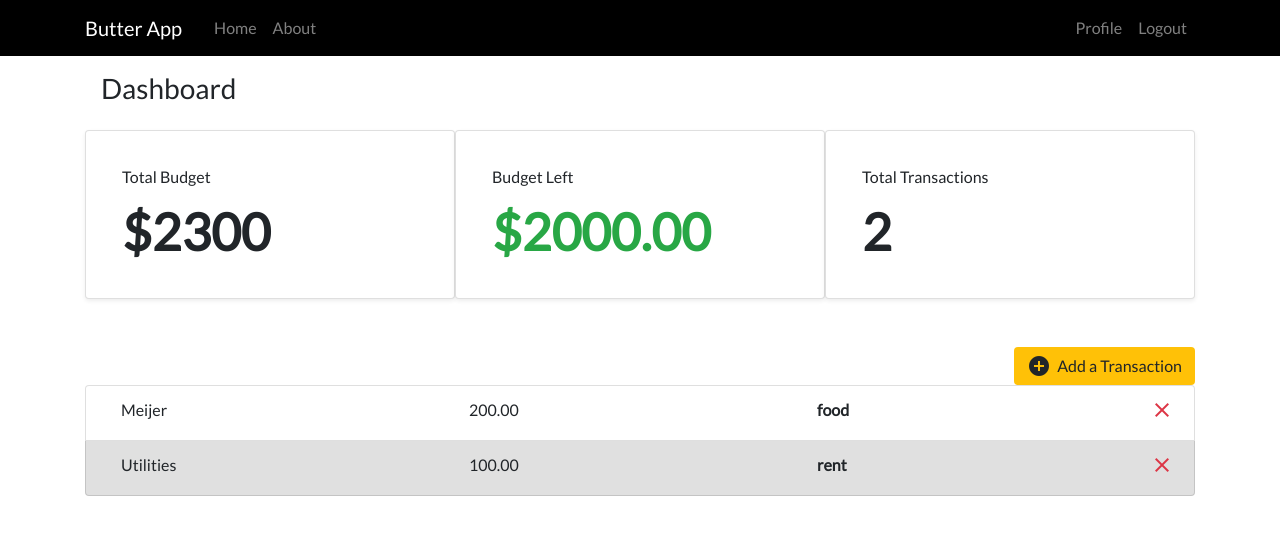
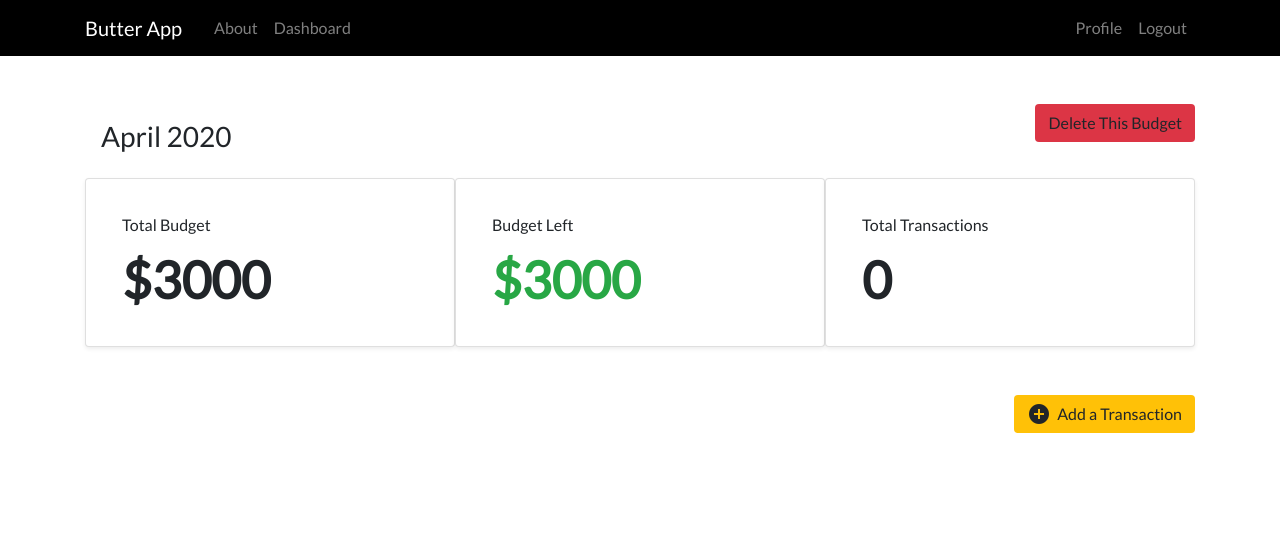
Before and after one commit to zainabsiddiqui/butter, a Django app: a page that uses butter/templates/butter/base.html in a window 1280 px wide. Shown: the top 535 px of the page. Run offline with Django 3.2, Linux system fonts and the light colour scheme; a user stored in the database is signed in; data comes from the database, SQL or seed files in the repository; some libraries are stand-ins or nearby versions; some web fonts are replaced.

Commit message:
changed dashboard to reflect months, added ability to delete monthly budgets, added dashboard navbar link

```diff
--- a/butter/models.py
+++ b/butter/models.py
@@ -1,17 +1,38 @@
 from django.db import models
 from django.utils.text import slugify
 from django.contrib.auth.models import User
+import uuid
+
+
+MONTH_YEAR_OPTIONS = (
+	("April 2020", "April 2020"),
+	("May 2020", "May 2020"),
+	("June 2020", "June 2020"),
+	("July 2020", "July 2020"),
+	("August 2020", "August 2020"),
+	("September 2020", "September 2020"),
+	("October 2020", "October 2020"),
+	("November 2020", "November 2020"),
+	("December 2020", "December 2020"),
+	("January 2021", "January 2021"),
+	("February 2021", "February 2021"),
+	("March 2021", "March 2021"),
+	)
 
 
 class Project(models.Model):
-	name = models.CharField(max_length = 100)
-	slug = models.SlugField(max_length = 100, unique = True, blank = True)
+	month = models.CharField(
+		max_length = 20,
+		choices = MONTH_YEAR_OPTIONS,
+		default = ''
+		)
+	slug = models.SlugField(max_length = 100, unique = True, blank = True, default = uuid.uuid1)
 	budget = models.IntegerField()
 	user = models.ForeignKey(User, on_delete = models.CASCADE, related_name = "project", null = True)
 
 
 	def save(self, *args, **kwargs):
-		self.slug = slugify(self.name)
+		self.slug = slugify(self.month)
 		super(Project, self).save(*args, **kwargs)
 
 	def budget_left(self):
--- a/butter/templates/butter/base.html
+++ b/butter/templates/butter/base.html
@@ -15,14 +15,16 @@
 	<header class="site-header">
       <nav class="navbar navbar-default navbar-static-top navbar-expand-md navbar-dark navbar-custom">
         <div class="container">
-          <a class="navbar-brand mr-4" href="#">Butter App</a>
+          <a class="navbar-brand mr-4" href="{% url 'homepage' %}">Butter App</a>
           <button class="navbar-toggler" type="button" data-toggle="collapse" data-target="#navbarToggle" aria-controls="navbarToggle" aria-expanded="false" aria-label="Toggle navigation">
           <span class="navbar-toggler-icon"></span>
           </button>
           <div class="collapse navbar-collapse" id="navbarToggle">
             <div class="navbar-nav mr-auto">
-              <a class="nav-item nav-link" href="{% url 'homepage' %}">Home</a>
               <a class="nav-item nav-link" href="{% url 'about' %}">About</a>
+              {% if user.is_authenticated %}
+                <a class="nav-item nav-link" href="{% url 'list' %}">Dashboard</a>
+              {% endif %}
             </div>
             <!-- Navbar Right Side -->
             <div class="navbar-nav">
--- a/butter/templates/butter/project_detail.html
+++ b/butter/templates/butter/project_detail.html
@@ -3,11 +3,14 @@
 
 {% block content %}
 
-<div class = "container">
+<div class = "container pt-5 pb-5">
 
 	<section class = "welcome">
 		<div>
-			<h3 class = "p-3 muted-text">Dashboard</h3>
+			<h3 class = "p-3 muted-text" style = "display:inline-block;">{{ project.month }}</h3>
+			<a href = "#" role = "button" class = "btn bg-danger float-right ml-auto" data-toggle = "modal" data-target = "#deleteConfirmation">
+				Delete This Budget
+			</a>
 		</div>
 	</section>
 
@@ -121,6 +124,25 @@
   </div>
 </div>
 
+<div id = "deleteConfirmation" class="modal" tabindex="-1" role="dialog">
+  <div class="modal-dialog" role="document">
+    <div class="modal-content">
+      <div class="modal-header">
+        <h5 class="modal-title">Delete Confirmation</h5>
+        <button type="button" class="close" data-dismiss="modal" aria-label="Close">
+          <span aria-hidden="true">&times;</span>
+        </button>
+      </div>
+      <div class="modal-body">
+      	<p>Are you sure you want to delete this budget?</p>
+      </div>
+      <div class="modal-footer">
+      	<a class = "btn btn-danger" onclick = "deleteBudget(this)" role = "button" href = "/delete/{{ project.id }}">Yes</a>
+      </div>
+    </div>
+  </div>
+</div>
+
 <script>
 	var elem = document.querySelector(".modal")
 	var instance = M.Modal.init(elem)
@@ -143,6 +165,7 @@
 			credentials: 'same-origin',
 		})
 	}
+
 </script>
 
 {% endblock %}
--- a/butter/urls.py
+++ b/butter/urls.py
@@ -1,6 +1,7 @@
 from django.contrib import admin
 from django.contrib.auth import views as auth_views
 from django.urls import path
+from django.conf.urls import url
 from . import views
 from users import views as user_views
 
@@ -13,7 +14,7 @@
     path('logout', auth_views.LogoutView.as_view(template_name = 'users/logout.html'), name = 'logout'),
     path('profile', user_views.profile, name = 'profile'),
     path('add', views.ProjectCreateView.as_view(), name = 'add'),
-    path('<slug:project_slug>', views.project_detail, name='detail')
+    path('<slug:project_slug>', views.project_detail, name='detail'),
+    url(r'^delete/(?P<project_pk>.*)$', views.delete, name='delete-project'),
     # path('software-engineering-class-project', views.project_detail, name='detail')
-
 ]
--- a/butter/views.py
+++ b/butter/views.py
@@ -1,16 +1,24 @@
-from django.shortcuts import render, get_object_or_404
+from django.shortcuts import render, get_object_or_404, redirect
 from django.contrib.auth.decorators import login_required
 from .models import Project, Category, Expense
 from django.views.generic import CreateView
 from django.http import HttpResponseRedirect, HttpResponse
 from django.utils.text import slugify
+from django.contrib import messages
 from .forms import ExpenseForm
+from django.db import IntegrityError
 import json
 
 @login_required
 def project_list(request):
 	project_list = Project.objects.all()
 	return render(request, 'butter/project_list.html', {'project_list': project_list})
+
+def delete(request, project_pk):
+	query = Project.objects.get(pk=project_pk)
+	query.delete()
+	messages.success(request, f'Budget deleted!')
+	return redirect('list')
 
 def homepage(request):
 	return render(request, 'butter/homepage.html')
@@ -54,21 +62,27 @@
 class ProjectCreateView(CreateView):
 	model = Project
 	template_name = 'butter/add_project.html'
-	fields = ('name', 'budget')
+	fields = ('month', 'budget')
 
 	def form_valid(self, form):
-		form.instance.user = self.request.user
-		self.object = form.save(commit=False)
-		self.object.save()
+		try:
+			form.instance.user = self.request.user
+			self.object = form.save(commit=False)
+			self.object.save()
 
-		categories = self.request.POST['categoriesString'].split(',')
-		for category in categories:
-			Category.objects.create(
-				project=Project.objects.get(id=self.object.id),
-				name=category
-			).save()
+			categories = self.request.POST['categoriesString'].split(',')
+			for category in categories:
+				Category.objects.create(
+					project=Project.objects.get(id=self.object.id),
+					name=category
+				).save()
+
+		except IntegrityError as e:
+			if 'unique constraint' in e.args[0]:
+				messages.error(request, f'You already have a budget for that month.')
+				return redirect('add')
 
 		return HttpResponseRedirect(self.get_success_url())
 
 	def get_success_url(self):
-		return slugify(self.request.POST['name'])
+		return slugify(self.request.POST.get('month'))
```
Also changed, not shown: butter/templates/butter/add_project.html (+3 -6 lines), butter/templates/butter/homepage.html (+6 -26 lines), butter/templates/butter/project_list.html (+9 -9 lines), butter/migrations/0003_auto_20200411_2201.py (added), butter/migrations/0004_auto_20200411_2228.py (added), db.sqlite3.
